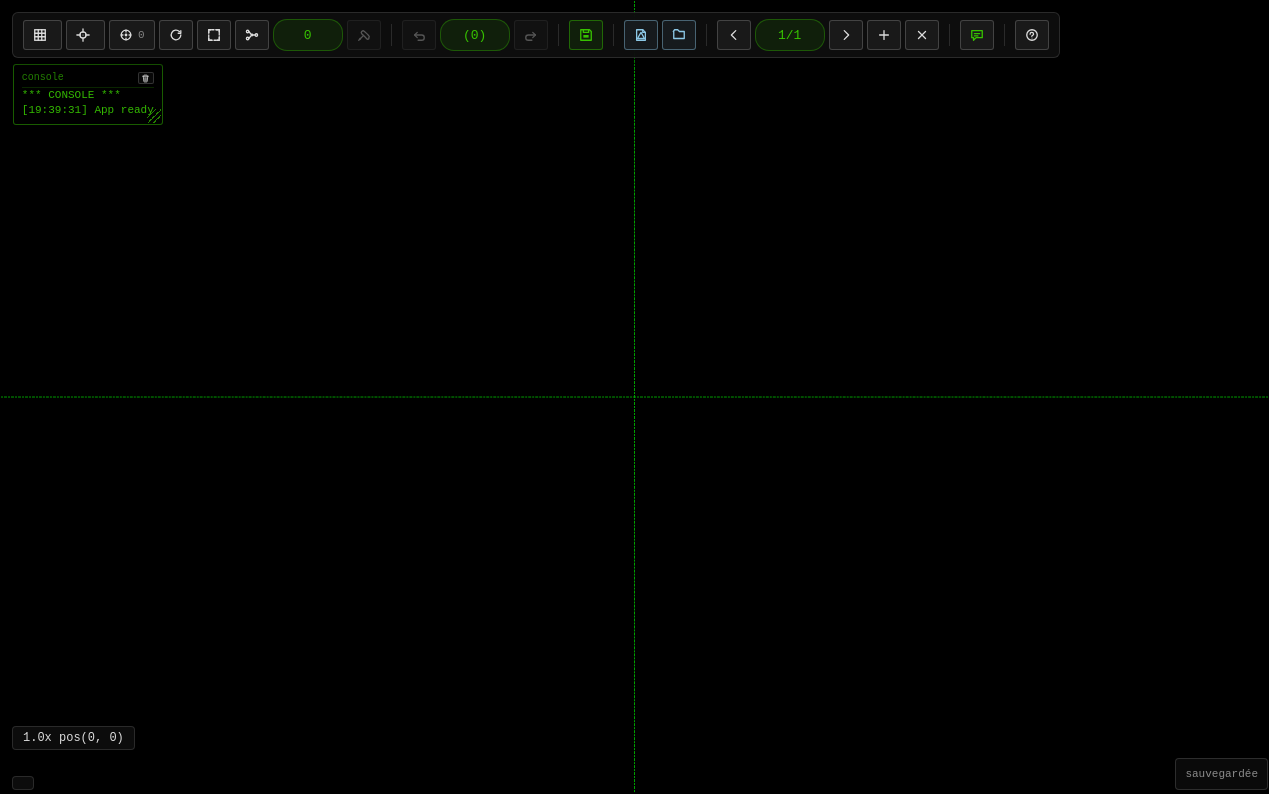
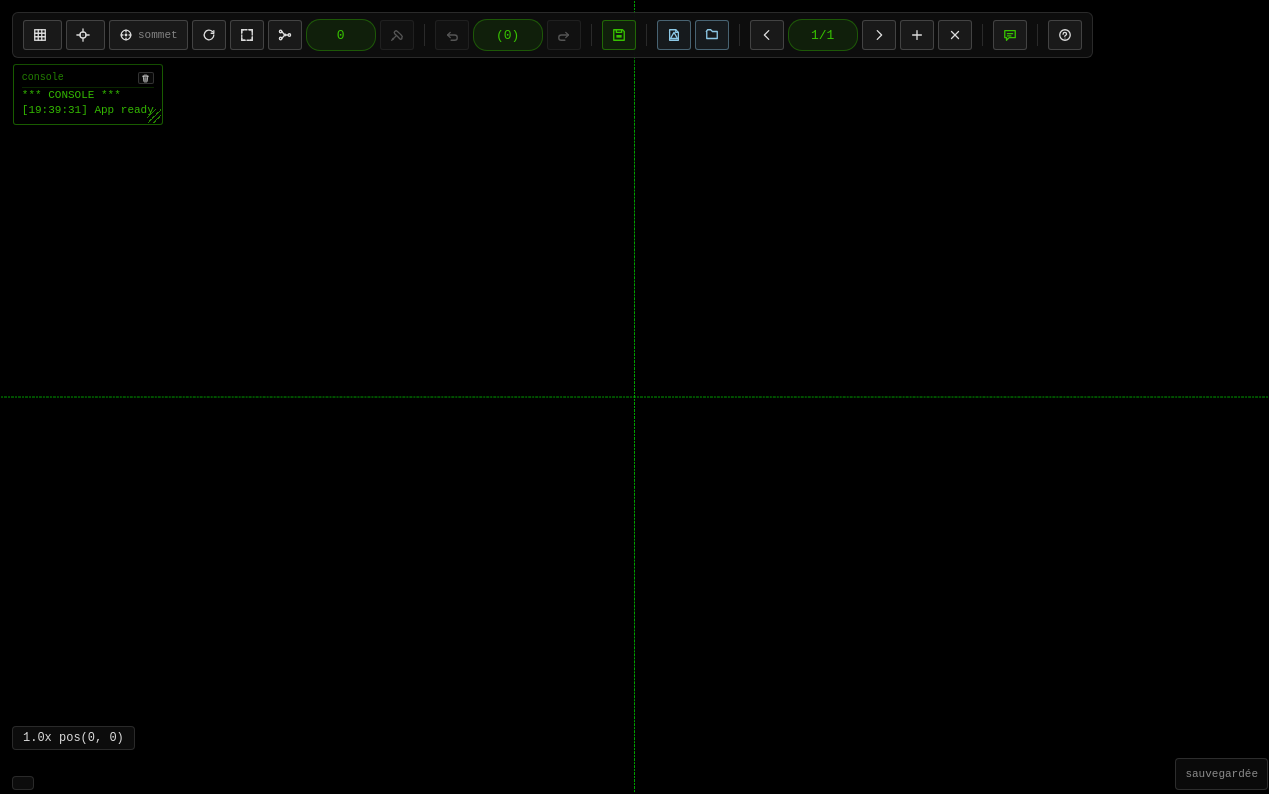
Before and after one commit to herveheritier/vanillajs-meshes-designer, a plain HTML site: page main.html in a window 1280 px wide. Drawn offline with Linux system fonts and the light colour scheme.

Commit message:
feat(hud): show selection-mode label instead of number on toolbar button
Le bouton toolbar #selectionMode affichait un index numerique (0/1/2)
alors que le title attribute et l'aria-label portaient deja les
libelles francais "sommet / segment / triangle". Cette divergence
nuit a la decouvrabilite : l'utilisateur voit "0" sur le bouton mais
doit consulter l'infobulle pour savoir ce que ca represente.

Remplace l'affichage par les libelles francais (sommet / segment /
triangle) via une lookup locale dans updateSelectionModeButton().
Le mode technique state.selectionMode ('vertex' / 'segment' /
'triangle') reste inchange : seule l'UI change. Le bouton HTML
garde la meme structure (icone SVG + span#selectionModeText), avec
un texte initial "sommet" aligne sur state.selectionMode: 'vertex'
de state.js pour eviter le flash "0" pendant l'hydratation JS.

Predicat active-class bascule de `idx > 0` a
`state.selectionMode !== 'vertex'` (semantique identique,
expression directe du critere). Fallback de securite `|| ''`
contre un state.selectionMode invalide (a la place de
`|| state.selectionMode` qui pousserait le literal "undefined"
dans le DOM si jamais le mode etait corrompu local-storage).

```diff
--- a/hud.js
+++ b/hud.js
@@ -41,12 +41,11 @@ export const updateReticleButton = () => {
 export const updateSelectionModeButton = () => {
     const btn = document.querySelector('#selectionMode')
     const text = document.querySelector('#selectionModeText')
-    const idx = (
-        state.selectionMode === 'segment' ? 1 :
-        state.selectionMode === 'triangle' ? 2 : 0
-    )
-    if (btn) btn.classList.toggle('selection-mode-active', idx > 0)
-    if (text) text.textContent = String(idx)
+    // Libellé français aligné sur le title="sommet / segment / triangle" du bouton.
+    const labels = { vertex: 'sommet', segment: 'segment', triangle: 'triangle' }
+    const label = labels[state.selectionMode] || ''
+    if (btn) btn.classList.toggle('selection-mode-active', state.selectionMode !== 'vertex')
+    if (text) text.textContent = label
 }
 
 export const updateConsoleButton = () => {
--- a/main.html
+++ b/main.html
@@ -1123,7 +1123,7 @@
                      (cycler le mode) + une mention courte du raccourci
                      clic droit associe (= raccourci discoverable, le
                      detail complet reste dans la modale d'aide). -->
-                <button id="selectionMode" title="Mode de sélection (cycle) : sommet / segment / triangle" aria-label="Mode de sélection : sommet, segment ou triangle"><svg viewBox="0 0 16 16" fill="none" stroke="currentColor" stroke-width="1.5" stroke-linecap="round" aria-hidden="true"><circle cx="8" cy="8" r="5.5"/><circle cx="8" cy="8" r="1.6" fill="currentColor" stroke="none"/><line x1="8" y1="2.5" x2="8" y2="4.5"/><line x1="8" y1="11.5" x2="8" y2="13.5"/><line x1="2.5" y1="8" x2="4.5" y2="8"/><line x1="11.5" y1="8" x2="13.5" y2="8"/></svg><span id="selectionModeText">0</span></button>
+                <button id="selectionMode" title="Mode de sélection (cycle) : sommet / segment / triangle" aria-label="Mode de sélection : sommet, segment ou triangle"><svg viewBox="0 0 16 16" fill="none" stroke="currentColor" stroke-width="1.5" stroke-linecap="round" aria-hidden="true"><circle cx="8" cy="8" r="5.5"/><circle cx="8" cy="8" r="1.6" fill="currentColor" stroke="none"/><line x1="8" y1="2.5" x2="8" y2="4.5"/><line x1="8" y1="11.5" x2="8" y2="13.5"/><line x1="2.5" y1="8" x2="4.5" y2="8"/><line x1="11.5" y1="8" x2="13.5" y2="8"/></svg><span id="selectionModeText">sommet</span></button>
                 <button id="reset" title="Reinitialiser completement la scene (Shift+Backspace)"><svg viewBox="0 0 16 16" fill="none" stroke="currentColor" stroke-width="1.5" stroke-linecap="round" stroke-linejoin="round" aria-hidden="true"><path d="M13.5 8a5.5 5.5 0 11-1.6-3.9"/><path d="M13.5 3v3h-3"/></svg></button>
                 <button id="selectAll" title="Selectionner tous les points de la forme active"><svg viewBox="0 0 16 16" fill="none" stroke="currentColor" stroke-width="1.5" stroke-linecap="round" stroke-linejoin="round" aria-hidden="true"><rect x="2" y="2" width="12" height="12" stroke-dasharray="2 2"/><path d="M2 5V2h3"/><path d="M14 5V2h-3"/><path d="M2 11v3h3"/><path d="M14 11v3h-3"/></svg></button>
                 <!-- Bouton fusion : consomme state.selectedPoints (>=2)
```
